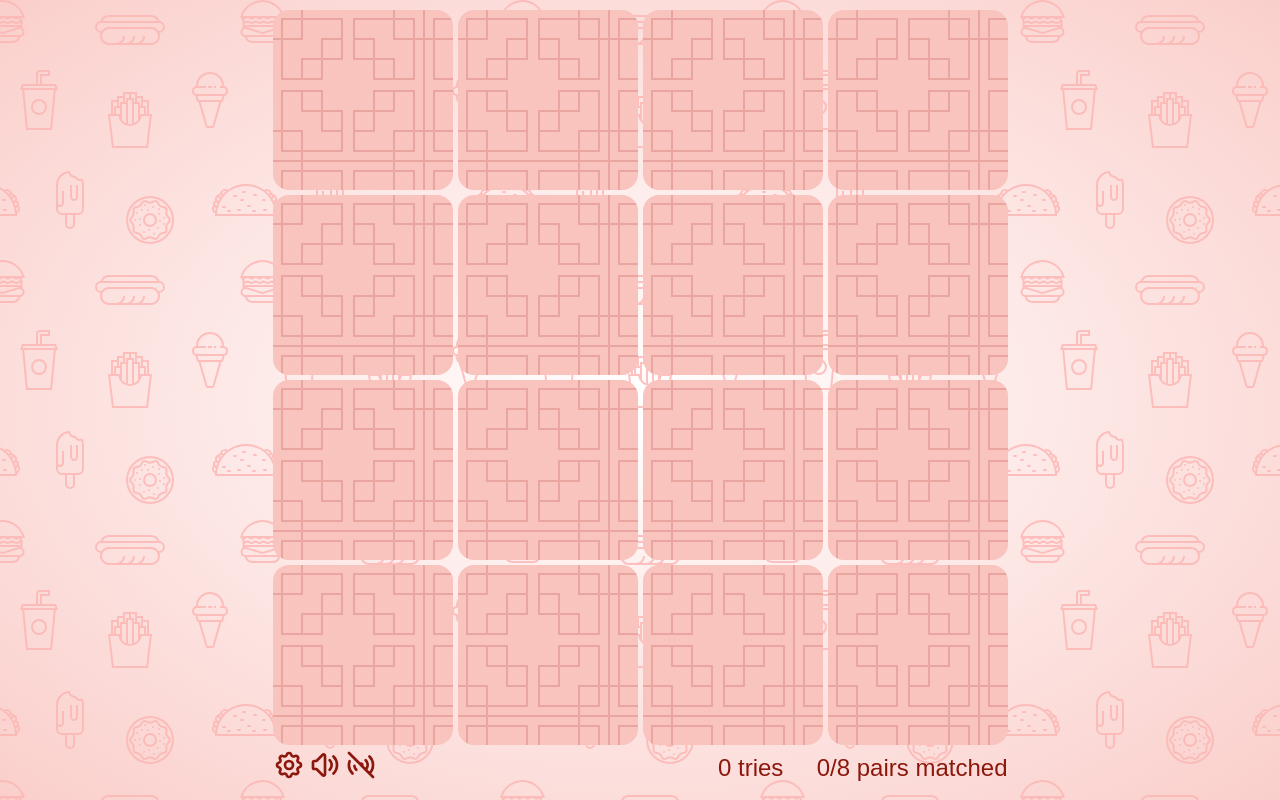
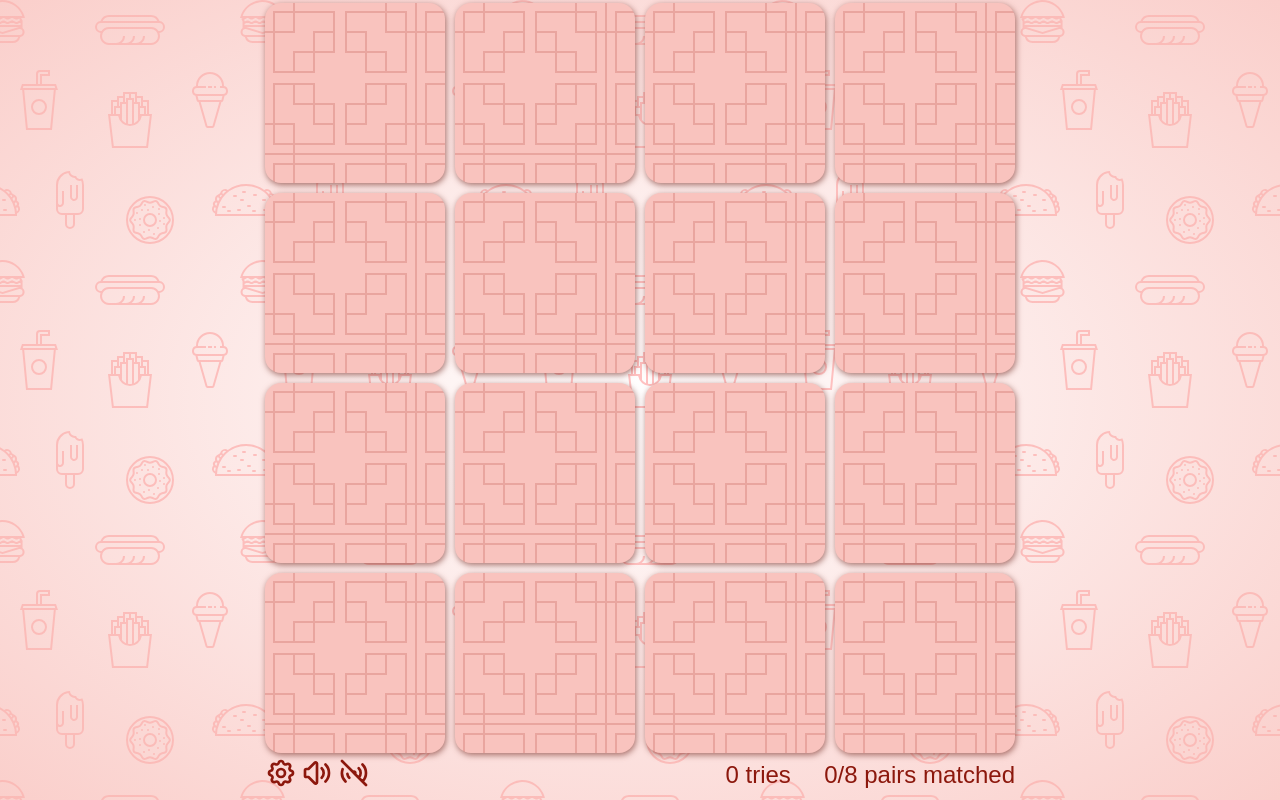
Before and after one commit to JanDW/memory-puzzle, a website with bundled scripts: page index.html in a window 1280 px wide. Built offline with nearby package versions, Linux system fonts and the light colour scheme.

Commit message:
Dropshow for cards

```diff
--- a/styles.css
+++ b/styles.css
@@ -56,7 +56,7 @@ main {
 #grid {
   display: grid;
   grid-template-columns: repeat(var(--grid-size), 1fr);
-  gap: 5px;
+  gap: 10px;
 }
 
 .card {
@@ -68,6 +68,7 @@ main {
   background-color: transparent;
   position: relative;
   perspective: 500px;
+  filter: drop-shadow(1px 2px 3px hsl(6 66% 25% / 0.6));
 }
 
 .card__front,
```
